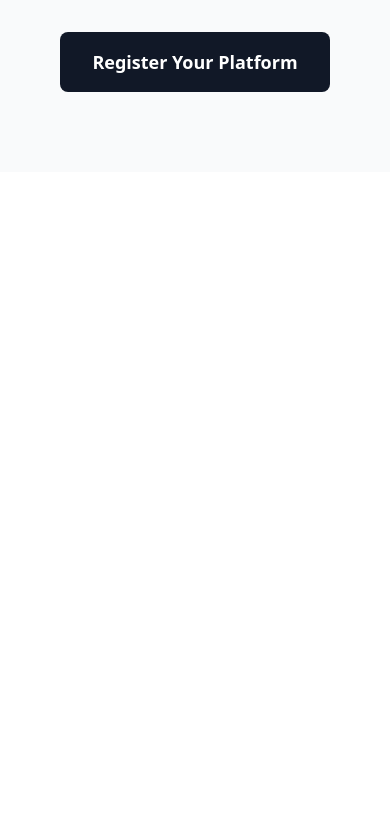
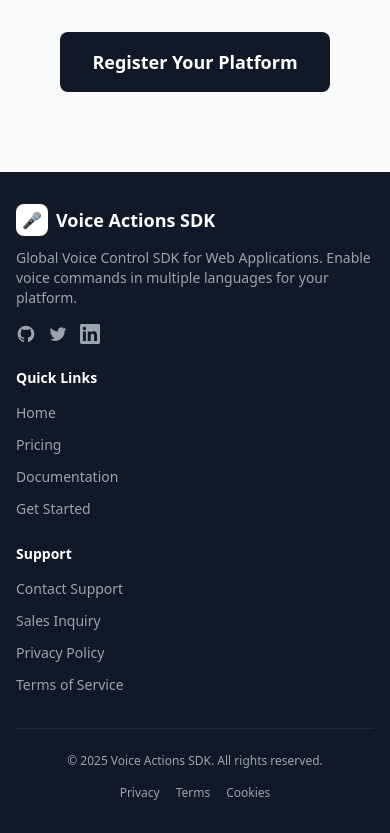
Before and after one commit to valon92/voice-actions-sdk-, a Vue app in the folder frontend/: page / in a window 390 px wide. Shown: the part 1725-2558 px from the top of the page. Before the commit the page ends 1897 px from the top, so only its background shows below. Built offline with nearby package versions, Linux system fonts and the light colour scheme; no server answers.

Commit message:
Add responsive footer with brand, quick links, support, and social media icons

```diff
--- a/frontend/src/App.vue
+++ b/frontend/src/App.vue
@@ -1,5 +1,5 @@
 <template>
-  <div id="app" class="min-h-screen bg-gradient-to-br from-slate-50 via-blue-50 to-purple-50">
+  <div id="app" class="min-h-screen flex flex-col bg-gradient-to-br from-slate-50 via-blue-50 to-purple-50">
     <nav class="bg-white/80 backdrop-blur-md shadow-lg border-b border-gray-200/50 sticky top-0 z-50">
       <div class="max-w-7xl mx-auto px-3 sm:px-4 lg:px-6 xl:px-8">
         <div class="flex justify-between items-center h-14 sm:h-16">
@@ -117,6 +117,113 @@
         </Transition>
       </router-view>
     </main>
+
+    <!-- Footer -->
+    <footer class="bg-gray-900 text-white mt-auto">
+      <div class="max-w-7xl mx-auto px-4 sm:px-6 lg:px-8 py-8 sm:py-12">
+        <div class="grid grid-cols-1 md:grid-cols-4 gap-6 sm:gap-8">
+          <!-- Brand -->
+          <div class="col-span-1 md:col-span-2">
+            <div class="flex items-center gap-2 sm:gap-3 mb-3 sm:mb-4">
+              <div class="w-8 h-8 sm:w-10 sm:h-10 bg-white rounded-lg flex items-center justify-center">
+                <span class="text-gray-900 text-base sm:text-xl">🎤</span>
+              </div>
+              <h3 class="text-lg sm:text-xl font-bold">Voice Actions SDK</h3>
+            </div>
+            <p class="text-sm sm:text-base text-gray-400 mb-4">
+              Global Voice Control SDK for Web Applications. Enable voice commands in multiple languages for your platform.
+            </p>
+            <div class="flex gap-3 sm:gap-4">
+              <a href="https://github.com" target="_blank" rel="noopener noreferrer" class="text-gray-400 hover:text-white transition">
+                <span class="sr-only">GitHub</span>
+                <svg class="w-5 h-5 sm:w-6 sm:h-6" fill="currentColor" viewBox="0 0 24 24">
+                  <path d="M12 2C6.477 2 2 6.477 2 12c0 4.42 2.865 8.17 6.839 9.49.5.092.682-.217.682-.482 0-.237-.008-.866-.013-1.7-2.782.603-3.369-1.34-3.369-1.34-.454-1.156-1.11-1.463-1.11-1.463-.908-.62.069-.608.069-.608 1.003.07 1.531 1.03 1.531 1.03.892 1.529 2.341 1.088 2.91.832.092-.647.35-1.088.636-1.338-2.22-.253-4.555-1.11-4.555-4.943 0-1.091.39-1.984 1.029-2.683-.103-.253-.446-1.27.098-2.647 0 0 .84-.269 2.75 1.025A9.578 9.578 0 0112 6.836c.85.004 1.705.114 2.504.336 1.909-1.294 2.747-1.025 2.747-1.025.546 1.377.203 2.394.1 2.647.64.699 1.028 1.592 1.028 2.683 0 3.842-2.339 4.687-4.566 4.935.359.309.678.919.678 1.852 0 1.336-.012 2.415-.012 2.743 0 .267.18.578.688.48C19.138 20.167 22 16.418 22 12c0-5.523-4.477-10-10-10z"/>
+                </svg>
+              </a>
+              <a href="https://twitter.com" target="_blank" rel="noopener noreferrer" class="text-gray-400 hover:text-white transition">
+                <span class="sr-only">Twitter</span>
+                <svg class="w-5 h-5 sm:w-6 sm:h-6" fill="currentColor" viewBox="0 0 24 24">
+                  <path d="M8.29 20.251c7.547 0 11.675-6.253 11.675-11.675 0-.178 0-.355-.012-.53A8.348 8.348 0 0022 5.92a8.19 8.19 0 01-2.357.646 4.118 4.118 0 001.804-2.27 8.224 8.224 0 01-2.605.996 4.107 4.107 0 00-6.993 3.743 11.65 11.65 0 01-8.457-4.287 4.106 4.106 0 001.27 5.477A4.072 4.072 0 012.8 9.713v.052a4.105 4.105 0 003.292 4.022 4.095 4.095 0 01-1.853.07 4.108 4.108 0 003.834 2.85A8.233 8.233 0 012 18.407a11.616 11.616 0 006.29 1.84"/>
+                </svg>
+              </a>
+              <a href="https://linkedin.com" target="_blank" rel="noopener noreferrer" class="text-gray-400 hover:text-white transition">
+                <span class="sr-only">LinkedIn</span>
+                <svg class="w-5 h-5 sm:w-6 sm:h-6" fill="currentColor" viewBox="0 0 24 24">
+                  <path d="M20.447 20.452h-3.554v-5.569c0-1.328-.027-3.037-1.852-3.037-1.853 0-2.136 1.445-2.136 2.939v5.667H9.351V9h3.414v1.561h.046c.477-.9 1.637-1.85 3.37-1.85 3.601 0 4.267 2.37 4.267 5.455v6.286zM5.337 7.433c-1.144 0-2.063-.926-2.063-2.065 0-1.138.92-2.063 2.063-2.063 1.14 0 2.064.925 2.064 2.063 0 1.139-.925 2.065-2.064 2.065zm1.782 13.019H3.555V9h3.564v11.452zM22.225 0H1.771C.792 0 0 .774 0 1.729v20.542C0 23.227.792 24 1.771 24h20.451C23.2 24 24 23.227 24 22.271V1.729C24 .774 23.2 0 22.222 0h.003z"/>
+                </svg>
+              </a>
+            </div>
+          </div>
+
+          <!-- Quick Links -->
+          <div>
+            <h4 class="text-sm sm:text-base font-semibold mb-3 sm:mb-4">Quick Links</h4>
+            <ul class="space-y-2 sm:space-y-3">
+              <li>
+                <router-link to="/" class="text-sm sm:text-base text-gray-400 hover:text-white transition">
+                  Home
+                </router-link>
+              </li>
+              <li>
+                <router-link to="/pricing" class="text-sm sm:text-base text-gray-400 hover:text-white transition">
+                  Pricing
+                </router-link>
+              </li>
+              <li>
+                <router-link to="/docs/integration" class="text-sm sm:text-base text-gray-400 hover:text-white transition">
+                  Documentation
+                </router-link>
+              </li>
+              <li>
+                <router-link to="/register-platform" class="text-sm sm:text-base text-gray-400 hover:text-white transition">
+                  Get Started
+                </router-link>
+              </li>
+            </ul>
+          </div>
+
+          <!-- Support -->
+          <div>
+            <h4 class="text-sm sm:text-base font-semibold mb-3 sm:mb-4">Support</h4>
+            <ul class="space-y-2 sm:space-y-3">
+              <li>
+                <a href="mailto:support@voiceactions.io" class="text-sm sm:text-base text-gray-400 hover:text-white transition">
+                  Contact Support
+                </a>
+              </li>
+              <li>
+                <a href="mailto:sales@voiceactions.io" class="text-sm sm:text-base text-gray-400 hover:text-white transition">
+                  Sales Inquiry
+                </a>
+              </li>
+              <li>
+                <a href="#" class="text-sm sm:text-base text-gray-400 hover:text-white transition">
+                  Privacy Policy
+                </a>
+              </li>
+              <li>
+                <a href="#" class="text-sm sm:text-base text-gray-400 hover:text-white transition">
+                  Terms of Service
+                </a>
+              </li>
+            </ul>
+          </div>
+        </div>
+
+        <div class="mt-8 sm:mt-12 pt-6 sm:pt-8 border-t border-gray-800">
+          <div class="flex flex-col sm:flex-row justify-between items-center gap-4">
+            <p class="text-xs sm:text-sm text-gray-400 text-center sm:text-left">
+              © {{ new Date().getFullYear() }} Voice Actions SDK. All rights reserved.
+            </p>
+            <div class="flex gap-4 sm:gap-6 text-xs sm:text-sm text-gray-400">
+              <a href="#" class="hover:text-white transition">Privacy</a>
+              <a href="#" class="hover:text-white transition">Terms</a>
+              <a href="#" class="hover:text-white transition">Cookies</a>
+            </div>
+          </div>
+        </div>
+      </div>
+    </footer>
   </div>
 </template>
 
```
